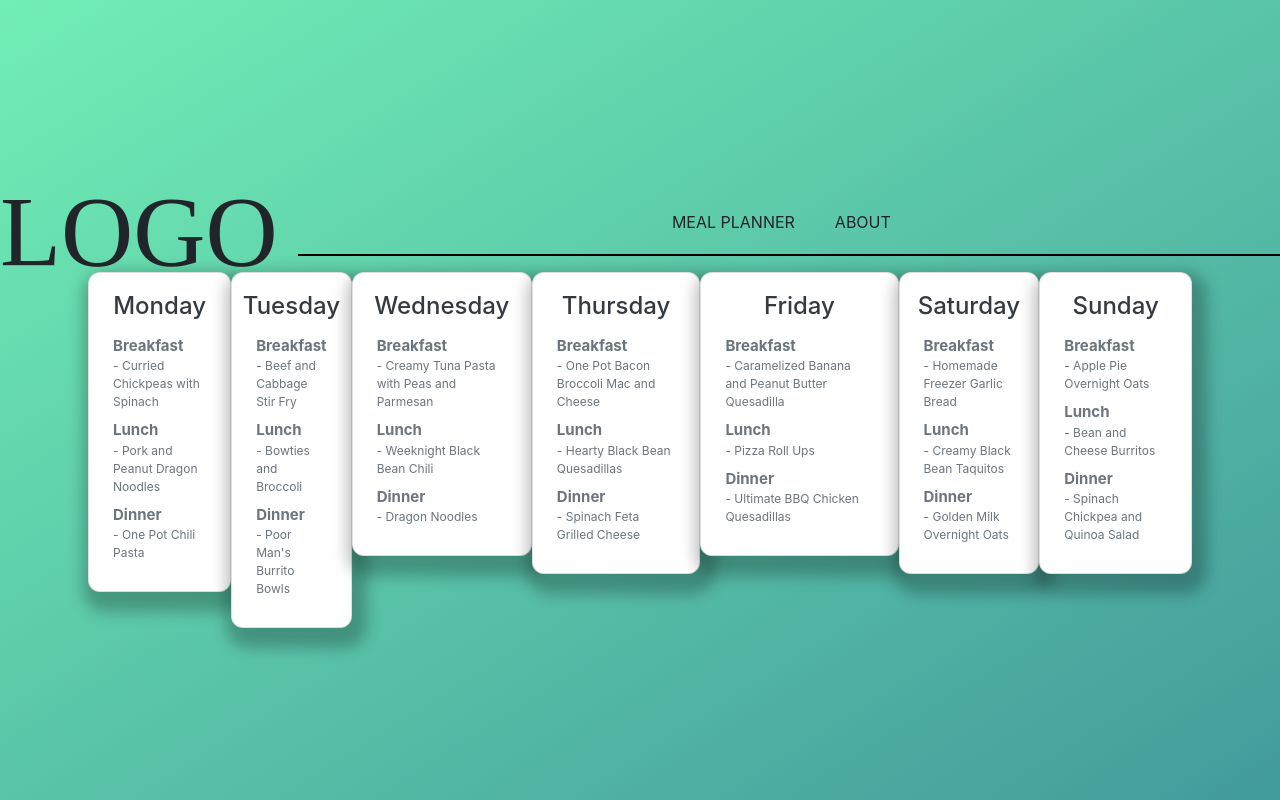
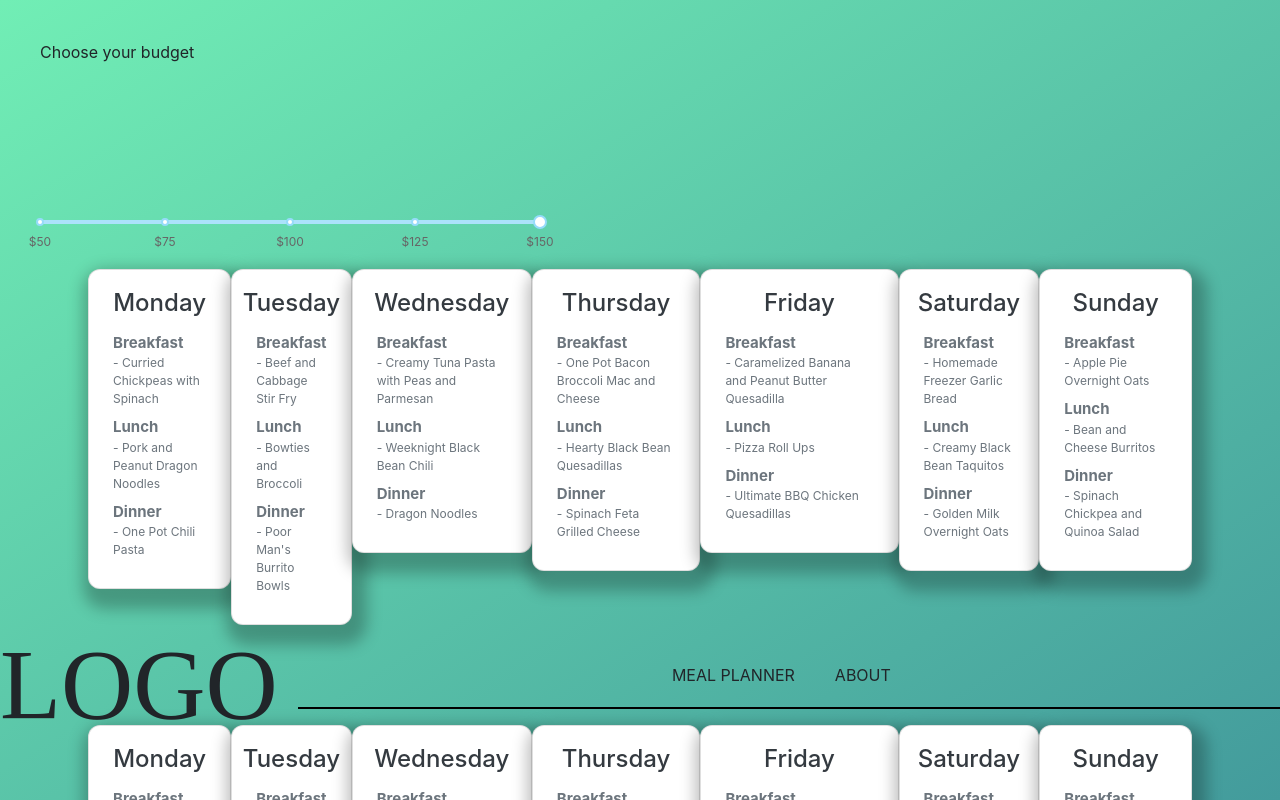
Before and after one commit to lammai/StruggleMeals, a React (Create React App) app: page / in a window 1280 px wide. Shown: the top 800 px of the page. Built offline with nearby package versions, Linux system fonts and the light colour scheme.

Commit message:
sliderver1

```diff
--- a/src/index.js
+++ b/src/index.js
@@ -1,15 +1,63 @@
 import React from 'react';
 import ReactDOM from 'react-dom';
 import './index.css';
+// import App from './App';
 import reportWebVitals from './reportWebVitals';
 import 'bootstrap/dist/css/bootstrap.css'
+// import Counter from './components/counter';
 // import Card from "./components/cardDesign";
 import Card from "./components/cards"
+import './App.css';
+import Slider from 'rc-slider';
+import "rc-slider/assets/index.css";
+
+const mark = [
+{
+value:0,
+label:"$50"
+},
+{
+value:50,
+label:"$75"
+},
+{
+value:100,
+label:"$100"
+},
+{
+value:150,
+label:"$125"
+},
+{
+value:200,
+label:"$150"
+}
+]
+
+const getValue =(e, val) => {
+console.warn(val)
+}
 import Header from './components/common/header/Header';
 import About from "./components/About";
 
 ReactDOM.render(
   <React.StrictMode>
+
+     <div style = {{width:500, margin:40}}>
+     <p style= {{marginBottom: "4cm"}}>
+         Choose your budget
+     </p>
+      <Slider
+        defaultValue = {50}
+        max = {4}
+        step = {null}
+        marks = {mark}
+        valueLabelDisplay="auto"
+        onCharge={getValue}
+      />
+     </div>
+
+  <Card />
       <Header />
       <Card />
   </React.StrictMode>,
```
